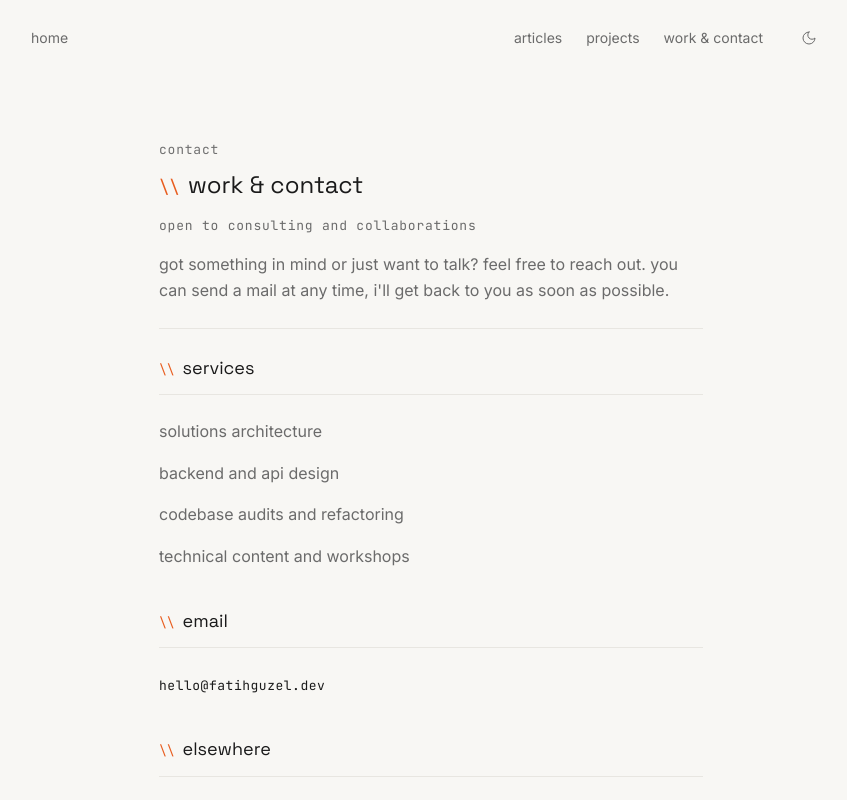
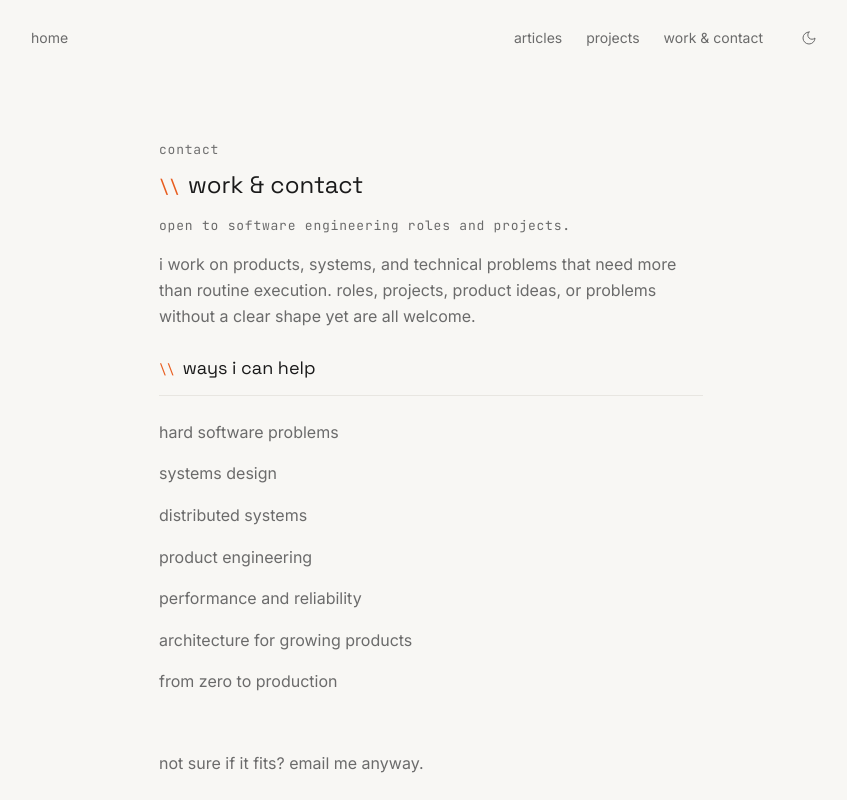
Before and after one commit to fatihguzeldev/fatihguzel.dev, a Next.js app: page /work in a window 1280 px wide. Shown: the top 800 px of the page, without its empty margins (209-1056 px from the left). Built offline with nearby package versions, Linux system fonts and the light colour scheme.

Commit message:
chore: refresh site copy and work page

```diff
--- a/content/pages/work.json
+++ b/content/pages/work.json
@@ -1,11 +1,15 @@
 {
   "title": "work & contact",
-  "availability": "open to consulting and collaborations",
-  "description": "got something in mind or just want to talk? feel free to reach out. you can send a mail at any time, i'll get back to you as soon as possible.",
+  "availability": "open to software engineering roles and projects.",
+  "description": "i work on products, systems, and technical problems that need more than routine execution. roles, projects, product ideas, or problems without a clear shape yet are all welcome.",
   "services": [
-    "solutions architecture",
-    "backend and api design",
-    "codebase audits and refactoring",
-    "technical content and workshops"
-  ]
+    "hard software problems",
+    "systems design",
+    "distributed systems",
+    "product engineering",
+    "performance and reliability",
+    "architecture for growing products",
+    "from zero to production"
+  ],
+  "servicesNote": "not sure if it fits? email me anyway."
 }
--- a/src/app/articles/page.tsx
+++ b/src/app/articles/page.tsx
@@ -10,7 +10,7 @@ import styles from './page.module.css'
 export const metadata = createMetadata({
   title: 'articles',
   description:
-    'articles and writing by fatih guzel on software, systems, and building.',
+    'notes on engineering, systems, technology, work, and the software industry.',
   path: '/articles',
 })
 
@@ -29,7 +29,7 @@ export default function ArticlesPage() {
         <PageHeader
           eyebrow="writing"
           title="articles"
-          description="thoughts on software, systems, and the craft of building."
+          description="notes on engineering, systems, technology, work, and the software industry."
         />
 
         {articles.length ? (
--- a/src/app/work/page.module.css
+++ b/src/app/work/page.module.css
@@ -21,3 +21,10 @@
   font-size: var(--text-body);
   line-height: var(--leading-body);
 }
+
+.servicesNote {
+  margin: var(--content-list-gap) 0 0;
+  color: var(--text-muted);
+  font-size: var(--text-body);
+  line-height: var(--leading-body);
+}
--- a/src/app/work/page.tsx
+++ b/src/app/work/page.tsx
@@ -39,7 +39,7 @@ export default function WorkPage() {
         />
 
         <section className={styles.section}>
-          <SectionHeader title="services" />
+          <SectionHeader title="ways i can help" />
           <ul className={styles.services}>
             {work.services.map((service) => (
               <li key={service} className={styles.service}>
@@ -47,6 +47,7 @@ export default function WorkPage() {
               </li>
             ))}
           </ul>
+          <p className={styles.servicesNote}>{work.servicesNote}</p>
         </section>
 
         <section className={styles.section}>
--- a/src/components/ui/PageHeader/PageHeader.module.css
+++ b/src/components/ui/PageHeader/PageHeader.module.css
@@ -1,7 +1,5 @@
 .header {
   margin-bottom: var(--page-header-content-gap);
-  padding-bottom: var(--page-header-padding-bottom);
-  border-bottom: var(--line-thin) solid var(--border);
 }
 
 .eyebrow {
--- a/src/content/schemas/work.ts
+++ b/src/content/schemas/work.ts
@@ -5,6 +5,7 @@ export const WorkSchema = z.object({
   availability: z.string().min(1),
   description: z.string().min(1),
   services: z.array(z.string().min(1)),
+  servicesNote: z.string().min(1),
 })
 
 export type Work = z.infer<typeof WorkSchema>
```
Also changed, not shown: content/pages/home.json (+8 -3 lines).
